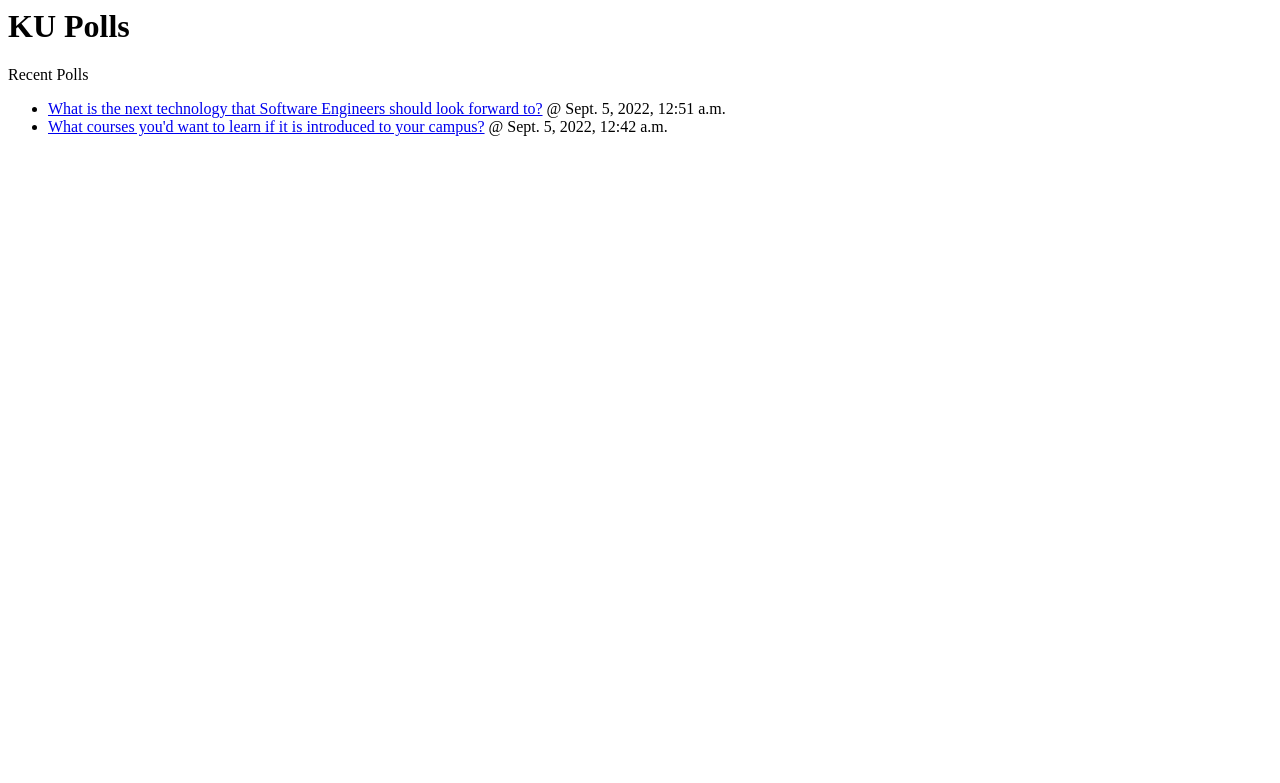
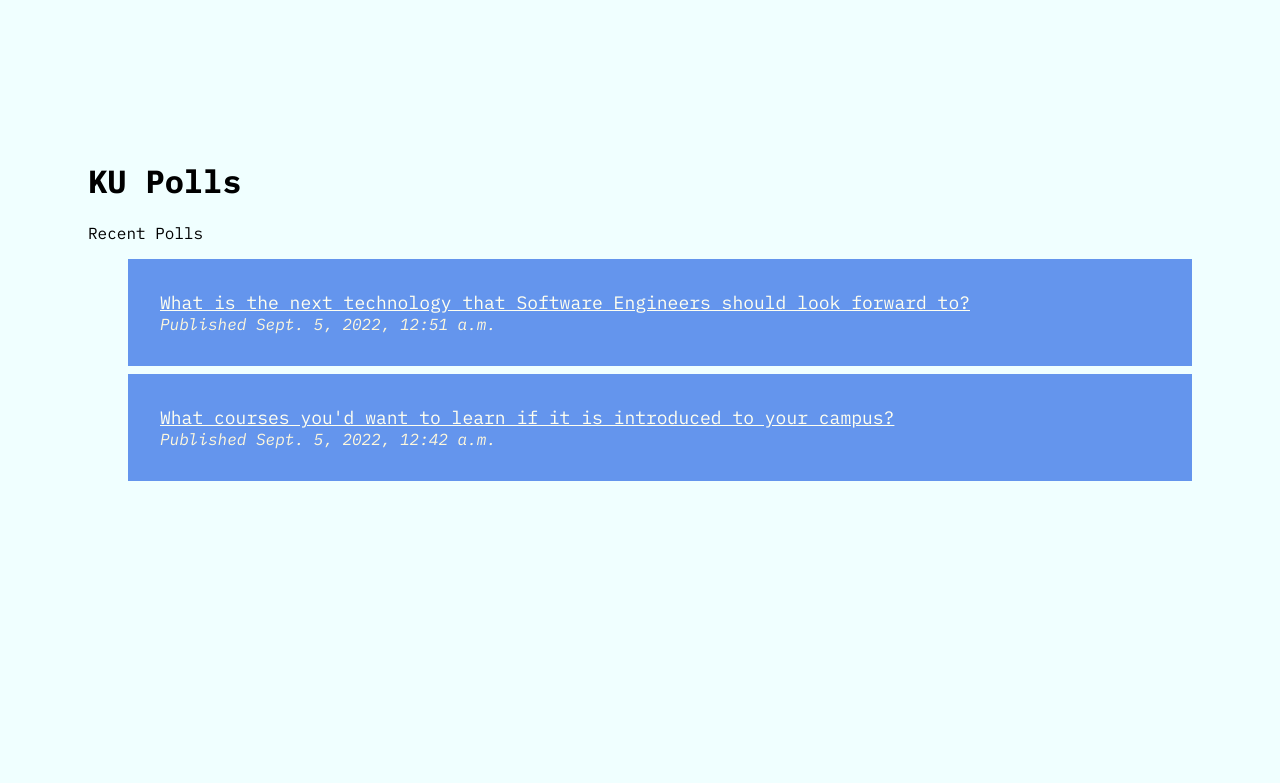
Before and after one commit to GToidZ/ku-polls, a Django app: page /polls/ in a window 1280 px wide. Shown: the top 783 px of the page. Run offline with Django 4.2, Linux system fonts and the light colour scheme; data comes from the database, SQL or seed files in the repository.

Commit message:
Added styles to views

```diff
--- /dev/null
+++ b/polls/static/polls/style.css
@@ -0,0 +1,29 @@
+body {
+    font-family: 'IBM Plex Mono', monospace;
+    background-color: azure;
+}
+
+ul {
+    list-style: none;
+}
+
+div.container {
+    margin: 10rem 5rem;
+}
+
+div.card {
+    padding: 2rem;
+    background-color: cornflowerblue;
+    margin-top: 0.5rem;
+    color: ivory;
+    font-size: large;
+}
+
+div.card a {
+    color: ivory;
+}
+
+div.card span {
+    font-size: medium;
+    color: cornsilk;
+}
--- a/polls/templates/polls/index.html
+++ b/polls/templates/polls/index.html
@@ -1,23 +1,36 @@
+{% load static %}
+
 <html lang="en_US">
 
 <head>
     <meta charset="utf-8">
     <title>KU Polls</title>
+    <link rel="preconnect" href="https://fonts.googleapis.com">
+    <link rel="preconnect" href="https://fonts.gstatic.com" crossorigin>
+    <link href="https://fonts.googleapis.com/css2?family=IBM+Plex+Mono:ital,wght@0,400;0,700;1,400;1,700&display=swap"
+        rel="stylesheet">
+    <link rel="stylesheet" href="{% static 'polls/style.css' %}">
 </head>
 
 <body>
+    <div class="container">
         <h1>KU Polls</h1>
         Recent Polls
         {% if latest_questions %}
         <ul>
             {% for question in latest_questions %}
-        <li><a href="{% url 'polls:details' question.id %}">{{ question.question_text }}</a> @
-            {{ question.publish_date }}</li>
+            <li>
+                <div class="card">
+                    <a href="{% url 'polls:details' question.id %}">{{ question.question_text }}</a><br>
+                    <span><i>Published {{ question.publish_date }}</i></span>
+                </div>
+            </li>
             {% endfor %}
         </ul>
         {% else %}
         <p>No polls are available at this moment.</p>
         {% endif %}
+    </div>
 </body>
 
 </html>
```
Also changed, not shown: polls/templates/polls/details.html (+9 -1 lines), polls/templates/polls/results.html (+10 -1 lines). Lines whose indentation alone changed are shown as unchanged.
